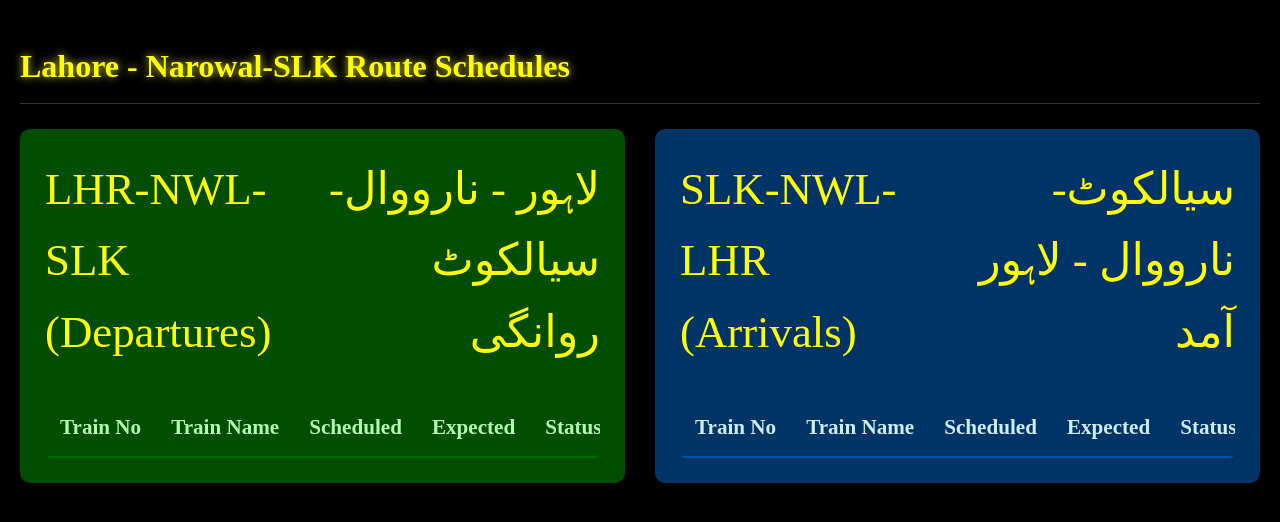
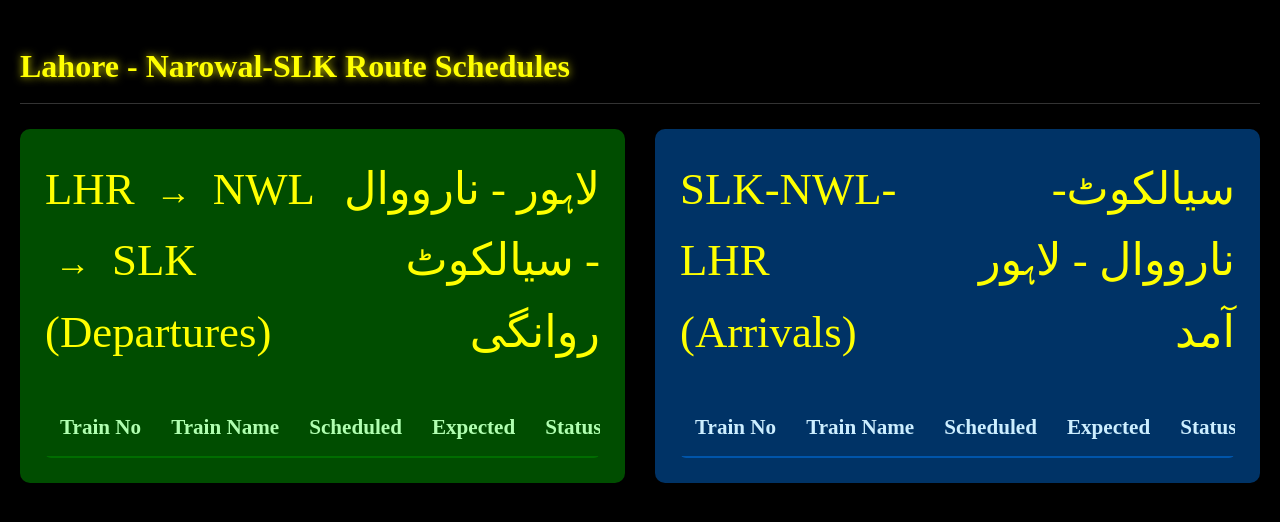
Before and after one commit to Faizan404/PrRailGov, a plain HTML site: page display_lhr_nwl.html in a window 1280 px wide. Drawn offline with Linux system fonts and the light colour scheme; a script that the page names is missing.

Commit message:
Update display_lhr_nwl.html

```diff
--- a/display_lhr_nwl.html
+++ b/display_lhr_nwl.html
@@ -11,7 +11,7 @@
 
     <div class="display-container">
         <section id="lhr-nwl-departures-section" class="route-section departures-theme">
-            <h2><span class="en-text">LHR-NWL-SLK (Departures)</span><span class="ur-text">لاہور - نارووال- سيالكوٹ روانگی</span></h2>
+                        <h2><span class="en-text">LHR <span class="arrow">&rarr;</span> NWL <span class="arrow">&rarr;</span> SLK (Departures)</span><span class="ur-text">لاہور - نارووال - سیالکوٹ روانگی</span></h2>
             <div class="table-wrapper">
                 <table>
                     <thead>
```
